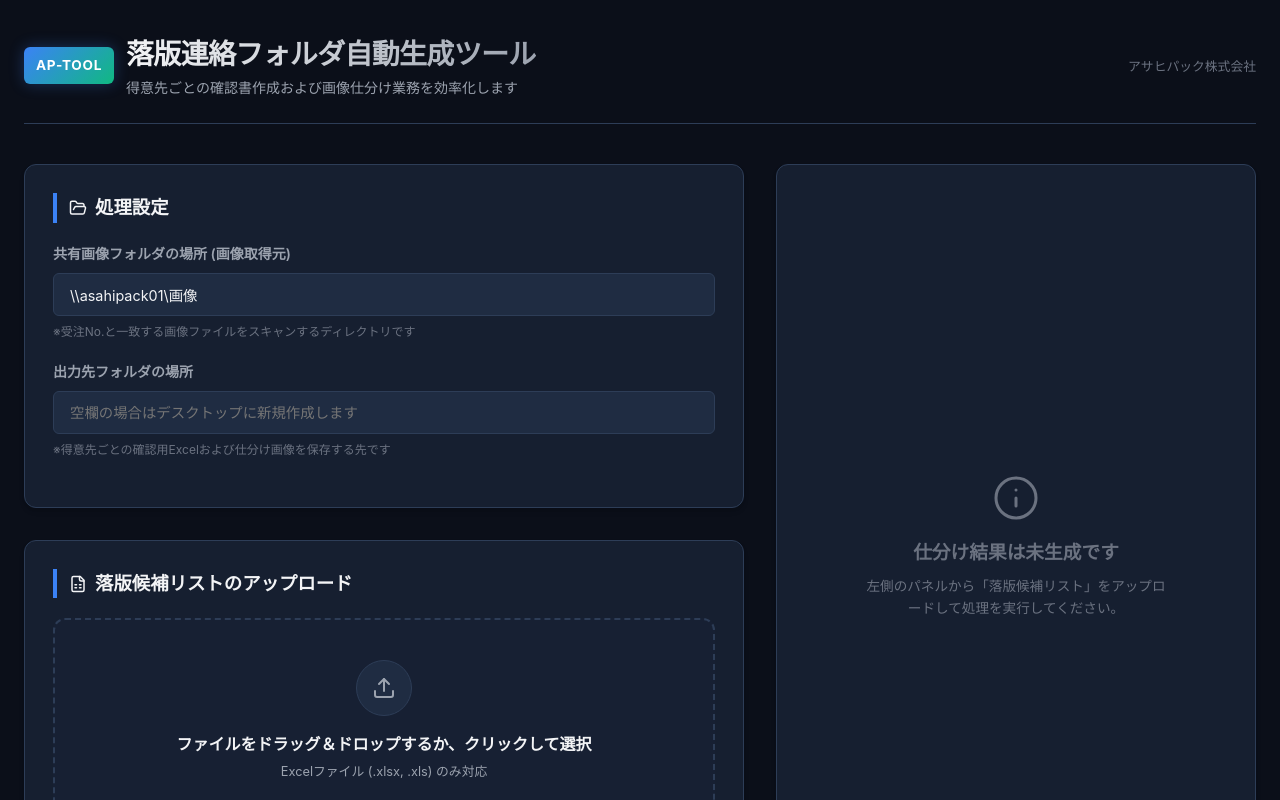
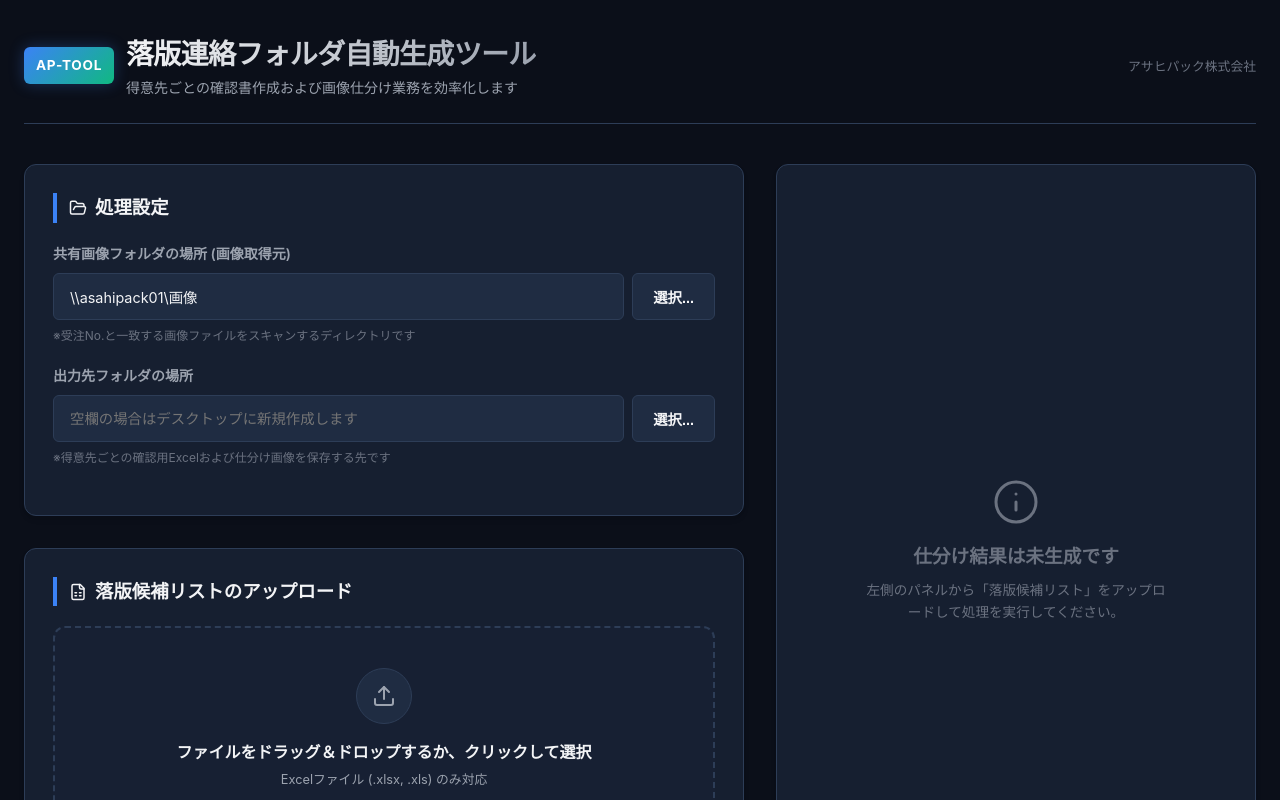
Before and after one commit to mikami-yuji/asahipack-plate-assistant, a Next.js app: page / in a window 1280 px wide. Shown: the top 800 px of the page. Built offline with nearby package versions, Linux system fonts and the light colour scheme.

Commit message:
feat: implement folder selection via click and add error handling to the server

```diff
--- /dev/null
+++ b/src/app/api/select-directory/route.ts
@@ -0,0 +1,22 @@
+import { NextRequest, NextResponse } from 'next/server';
+import { exec } from 'child_process';
+
+/**
+ * Windowsのフォルダ選択ダイアログを開くためのPOSTハンドラー
+ * @param request HTTPリクエスト
+ * @returns 選択されたフォルダパスを含むレスポンス
+ */
+export async function POST(request: NextRequest): Promise<NextResponse> {
+  return new Promise<NextResponse>((resolve) => {
+    const psCommand = `powershell -NoProfile -ExecutionPolicy Bypass -WindowStyle Hidden -Command "Add-Type -AssemblyName System.Windows.Forms; $dialog = New-Object System.Windows.Forms.FolderBrowserDialog; $dialog.Description = 'フォルダを選択してください'; $dialog.ShowNewFolderButton = $true; if ($dialog.ShowDialog() -eq [System.Windows.Forms.DialogResult]::OK) { Write-Output $dialog.SelectedPath }"`;
+
+    exec(psCommand, (err, stdout, stderr) => {
+      if (err) {
+        resolve(NextResponse.json({ success: false, error: err.message }, { status: 500 }));
+        return;
+      }
+      const selectedPath = stdout.trim();
+      resolve(NextResponse.json({ success: true, selectedPath }));
+    });
+  });
+}
--- a/src/app/globals.css
+++ b/src/app/globals.css
@@ -276,6 +276,37 @@ body {
   transform: scale(0.98);
 }
 
+.btn-browse {
+  display: inline-flex;
+  align-items: center;
+  justify-content: center;
+  padding: 0.75rem 1.25rem;
+  font-weight: 600;
+  font-size: 0.9rem;
+  border-radius: var(--radius-sm);
+  border: 1px solid var(--border-color);
+  background-color: var(--bg-tertiary);
+  color: var(--text-primary);
+  cursor: pointer;
+  transition: background-color 0.2s, border-color 0.2s;
+  white-space: nowrap;
+}
+
+.btn-browse:hover:not(:disabled) {
+  background-color: var(--border-color);
+  border-color: var(--text-secondary);
+}
+
+.btn-browse:disabled {
+  opacity: 0.5;
+  cursor: not-allowed;
+}
+
+.input-group {
+  display: flex;
+  gap: 0.5rem;
+}
+
 /* 処理進捗・ログ */
 .progress-container {
   margin-top: 1.5rem;
--- a/src/app/page.tsx
+++ b/src/app/page.tsx
@@ -178,6 +178,27 @@ export default function Home(): React.JSX.Element {
     logEndRef.current?.scrollIntoView({ behavior: 'smooth' });
   }, [logs]);
 
+  // フォルダ選択ダイアログを開く
+  const handleSelectDirectory = async (target: 'imageSrcDir' | 'outputDestDir'): Promise<void> => {
+    try {
+      const response = await fetch('/api/select-directory', {
+        method: 'POST',
+      });
+      if (response.ok) {
+        const result = await response.json();
+        if (result.success && result.selectedPath) {
+          if (target === 'imageSrcDir') {
+            setImageSrcDir(result.selectedPath);
+          } else {
+            setOutputDestDir(result.selectedPath);
+          }
+        }
+      }
+    } catch (err) {
+      console.error('フォルダ選択エラー:', err);
+    }
+  };
+
   // route.ts からのレスポンスに clientGroups も追加されたと仮定して、
   // 解析処理で取得できた得意先一覧を状態として管理する。
   // route.ts 側のレスポンスに `clientGroups` フィールドを含めるよう後で修正する。
@@ -270,6 +291,7 @@ export default function Home(): React.JSX.Element {
 
             <div className="form-group">
               <label className="form-label">共有画像フォルダの場所 (画像取得元)</label>
+              <div className="input-group">
                 <input
                   type="text"
                   className="form-input"
@@ -278,11 +300,21 @@ export default function Home(): React.JSX.Element {
                   placeholder="\\\\asahipack01\\画像"
                   disabled={isProcessing}
                 />
+                <button
+                  type="button"
+                  className="btn-browse"
+                  onClick={() => handleSelectDirectory('imageSrcDir')}
+                  disabled={isProcessing}
+                >
+                  選択...
+                </button>
+              </div>
               <p className="form-input-help">※受注No.と一致する画像ファイルをスキャンするディレクトリです</p>
             </div>
 
             <div className="form-group">
               <label className="form-label">出力先フォルダの場所</label>
+              <div className="input-group">
                 <input
                   type="text"
                   className="form-input"
@@ -291,6 +323,15 @@ export default function Home(): React.JSX.Element {
                   placeholder="空欄の場合はデスクトップに新規作成します"
                   disabled={isProcessing}
                 />
+                <button
+                  type="button"
+                  className="btn-browse"
+                  onClick={() => handleSelectDirectory('outputDestDir')}
+                  disabled={isProcessing}
+                >
+                  選択...
+                </button>
+              </div>
               <p className="form-input-help">※得意先ごとの確認用Excelおよび仕分け画像を保存する先です</p>
             </div>
           </section>
```
Also changed, not shown: server.js (+17 -0 lines). Lines whose indentation alone changed are shown as unchanged.
